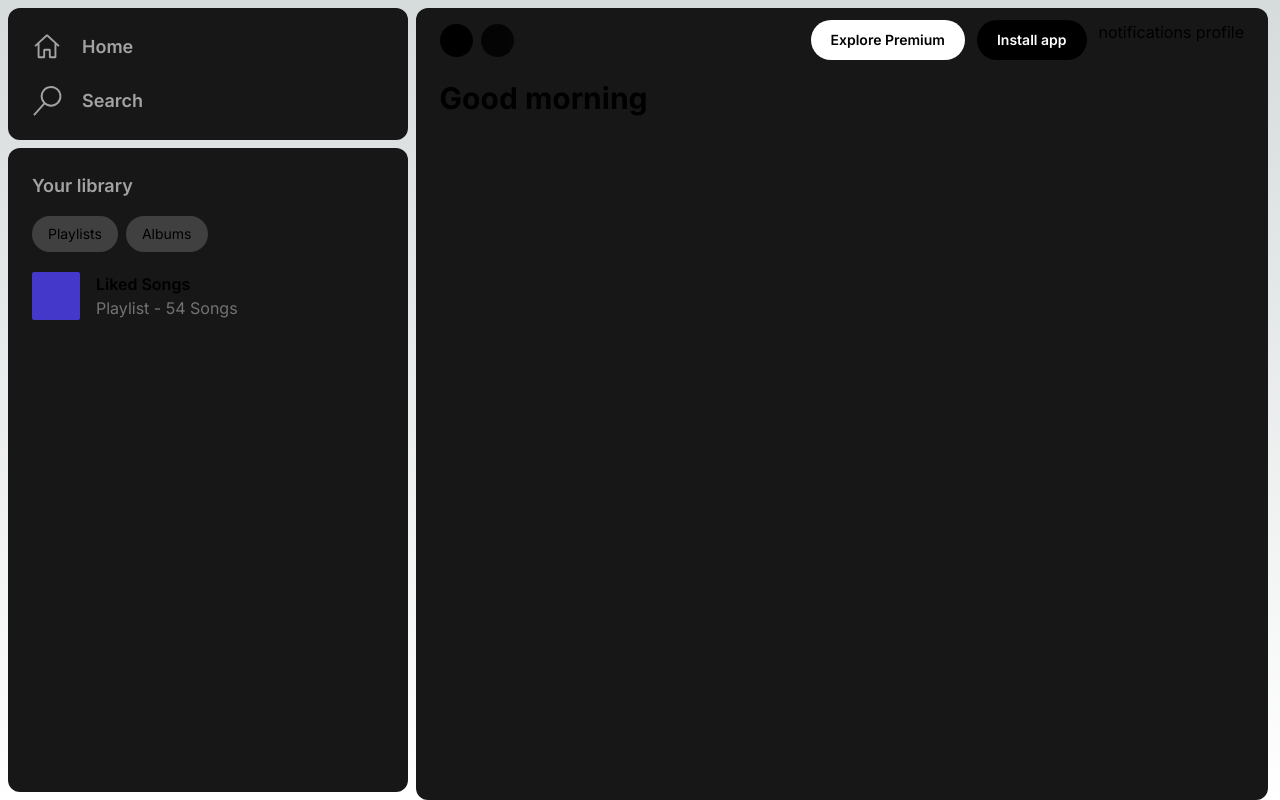
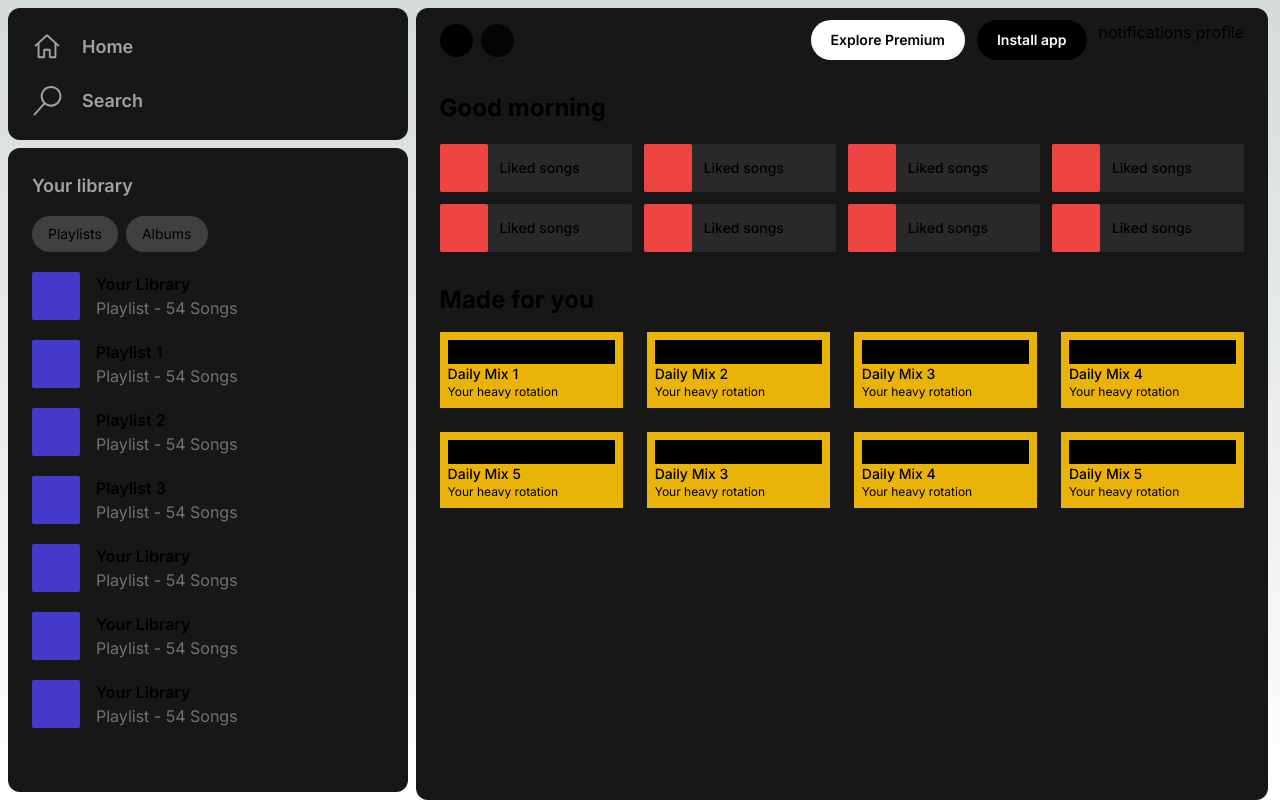
Before and after one commit to HeyEbb/Spotify, a Next.js app: page / in a window 1280 px wide. Built offline with nearby package versions, Linux system fonts and the light colour scheme.

Commit message:
Add new styles and components

```diff
--- /dev/null
+++ b/app/components/made-for-you/MadeForYou.tsx
@@ -0,0 +1,70 @@
+import SingleMadeForYou from "./SingleMadeForYou";
+
+export default function MadeForYou() {
+  const madeForYou = [
+    {
+      title: "Daily Mix 1",
+      description: "Your heavy rotation",
+      color: "rgba(97, 97, 97, 0.25)",
+      bgColor: "bg-red-500",
+    },
+    {
+      title: "Daily Mix 2",
+      description: "Your heavy rotation",
+      color: "rgba(97, 97, 97, 0.25)",
+      bgColor: "bg-green-500",
+    },
+    {
+      title: "Daily Mix 3",
+      description: "Your heavy rotation",
+      color: "rgba(97, 97, 97, 0.25)",
+      bgColor: "bg-blue-500",
+    },
+    {
+      title: "Daily Mix 4",
+      description: "Your heavy rotation",
+      color: "rgba(97, 97, 97, 0.25)",
+      bgColor: "bg-yellow-500",
+    },
+    {
+      title: "Daily Mix 5",
+      description: "Your heavy rotation",
+      color: "rgba(97, 97, 97, 0.25)",
+      bgColor: "bg-indigo-500",
+    },
+    {
+      title: "Daily Mix 3",
+      description: "Your heavy rotation",
+      color: "rgba(97, 97, 97, 0.25)",
+      bgColor: "bg-blue-500",
+    },
+    {
+      title: "Daily Mix 4",
+      description: "Your heavy rotation",
+      color: "rgba(97, 97, 97, 0.25)",
+      bgColor: "bg-yellow-500",
+    },
+    {
+      title: "Daily Mix 5",
+      description: "Your heavy rotation",
+      color: "rgba(97, 97, 97, 0.25)",
+      bgColor: "bg-indigo-500",
+    },
+  ];
+
+  return (
+    <>
+      <div className="grid grid-cols-1 gap-6 md:grid-cols-2 lg:grid-cols-4">
+        {madeForYou.map((card, index) => (
+          <SingleMadeForYou
+            key={index}
+            title={card.title}
+            description={card.description}
+            color={card.color}
+            bgColor={card.bgColor}
+          />
+        ))}
+      </div>
+    </>
+  );
+}
--- /dev/null
+++ b/app/components/made-for-you/SingleMadeForYou.tsx
@@ -0,0 +1,18 @@
+interface MadeForYouProps {
+    title: string;
+    description: string;
+    color: string;
+    bgColor: string;
+  }
+
+export default function MadeForYou(props: MadeForYouProps) {
+  return (
+    <div className="bg-yellow-500 p-2">
+        <div className="bg-black w-full">
+            Image here
+        </div>
+        <div className="text-sm font-medium">{props.title}</div>
+        <div className="text-xs">{props.description}</div>
+    </div>
+  )
+}
--- /dev/null
+++ b/app/components/mini-cards/MiniCard.tsx
@@ -0,0 +1,55 @@
+import SingleMiniCard from "./SingleMiniCard"
+
+export default function MiniCard() {
+
+    const miniCards = [
+        {
+            title: "Liked Songs",
+            color: "rgba(97, 97, 97, 0.25)",
+            bgColor: "bg-red-500",
+        },
+        {
+            title: "Albums",
+            color: "rgba(97, 97, 97, 0.25)",
+            bgColor: "bg-green-500",
+        },
+        {
+            title: "Playlists",
+            color: "rgba(97, 97, 97, 0.25)",
+            bgColor: "bg-blue-500",
+        },
+        {
+            title: "Playlists",
+            color: "rgba(97, 97, 97, 0.25)",
+            bgColor: "bg-blue-500",
+        },
+        {
+            title: "Playlists",
+            color: "rgba(97, 97, 97, 0.25)",
+            bgColor: "bg-blue-500",
+        },
+        {
+            title: "Playlists",
+            color: "rgba(97, 97, 97, 0.25)",
+            bgColor: "bg-blue-500",
+        },
+        {
+            title: "Playlists",
+            color: "rgba(97, 97, 97, 0.25)",
+            bgColor: "bg-blue-500",
+        },
+        {
+            title: "Playlists",
+            color: "rgba(97, 97, 97, 0.25)",
+            bgColor: "bg-blue-500",
+        },
+    ]
+
+  return (
+    <div className="mt-5 grid grid-cols-1 md:grid-cols-2 lg:grid-cols-4 gap-3">
+        {miniCards.map((card, index) => (
+            <SingleMiniCard key={index} title={card.title} color={card.color} bgColor={card.bgColor} />
+        ))}
+    </div>
+  )
+}
--- /dev/null
+++ b/app/components/mini-cards/SingleMiniCard.tsx
@@ -0,0 +1,21 @@
+interface SingleMiniCardProps {
+  title: string;
+  color: string;
+  bgColor: string;
+}
+
+export default function SingleMiniCard({
+  title,
+  color,
+  bgColor,
+}: SingleMiniCardProps) {
+  return (
+    <div
+      className="flex items-center rounded-sm"
+      style={{ backgroundColor: "rgba(97, 97, 97, 0.25)" }}
+    >
+      <div className="me-3 h-12 w-12 rounded-sm bg-red-500"></div>
+      <div className="text-sm font-medium">Liked songs</div>
+    </div>
+  );
+}
--- /dev/null
+++ b/app/components/your-library/SingleYourLibrary.tsx
@@ -0,0 +1,18 @@
+interface SingleYourLibraryProps {
+    title: string;
+    type: string;
+    color: string;
+    NoSongs: number;
+}
+
+export default function SingleYourLibrary(props: SingleYourLibraryProps) {
+  return (
+    <div className="mt-5 flex items-center">
+      <div className="mr-4 h-12 w-12 rounded-sm bg-indigo-700"></div>
+      <div className="flex flex-col">
+        <span className="font-semibold">{props.title}</span>
+        <span className="text-neutral-500">Playlist - 54 Songs</span>
+      </div>
+    </div>
+  );
+}
--- /dev/null
+++ b/app/components/your-library/YourLibrary.tsx
@@ -0,0 +1,56 @@
+import SingleYourLibrary from "./SingleYourLibrary"
+
+const library = [
+    {
+        title: 'Your Library',
+        type: 'Playlist',
+        color: 'bg-neutral-900',
+        NoSongs: 54
+    },
+    {
+        title: 'Playlist 1',
+        type: 'Playlist',
+        color: 'bg-neutral-900',
+        NoSongs: 54
+    },
+    {
+        title: 'Playlist 2',
+        type: 'Playlist',
+        color: 'bg-neutral-900',
+        NoSongs: 54
+    },
+    {
+        title: 'Playlist 3',
+        type: 'Playlist',
+        color: 'bg-neutral-900',
+        NoSongs: 54
+    },
+    {
+        title: 'Your Library',
+        type: 'Playlist',
+        color: 'bg-neutral-900',
+        NoSongs: 54
+    },
+    {
+        title: 'Your Library',
+        type: 'Playlist',
+        color: 'bg-neutral-900',
+        NoSongs: 54
+    },
+    {
+        title: 'Your Library',
+        type: 'Playlist',
+        color: 'bg-neutral-900',
+        NoSongs: 54
+    },
+]
+
+export default function YourLibrary() {
+  return (
+    <>
+        {library.map((item, index) => (
+            <SingleYourLibrary key={index} title={item.title} type={item.type} color={item.color} NoSongs={item.NoSongs} />
+        ))}
+    </>
+  )
+}
--- a/app/globals.css
+++ b/app/globals.css
@@ -39,3 +39,7 @@
 h2 {
   @apply text-3xl font-bold text-balance;
 }
+
+h3 {
+  @apply text-2xl font-bold text-balance;
+}
--- a/app/page.tsx
+++ b/app/page.tsx
@@ -1,10 +1,13 @@
-import Image from "next/image";
 import {
   VscHome,
   VscChevronLeft,
   VscChevronRight,
   VscSearch,
 } from "react-icons/vsc";
+
+import MiniCard from "./components/mini-cards/MiniCard";
+import MadeForYou from "./components/made-for-you/MadeForYou";
+import YourLibrary from "./components/your-library/YourLibrary";
 
 export default function Home() {
   return (
@@ -34,14 +37,7 @@
                 Albums
               </button>
             </div>
-            {/* search */}
-            <div className="flex items-center mt-5">
-              <div className="bg-indigo-700 w-12 h-12 rounded-sm mr-4"></div>
-              <div className="flex flex-col">
-                <span className="font-semibold">Liked Songs</span>
-                <span className="text-neutral-500">Playlist - 54 Songs</span>
-              </div>
-            </div>
+            <YourLibrary />
           </div>
         </section>
       </div>
@@ -75,7 +71,10 @@
               <span>notifications profile</span>
             </div>
           </div>
-          <h2 className="mt-5">Good morning</h2>
+          <h3 className="mt-8 mb-4">Good morning</h3>
+          <MiniCard />
+          <h3 className="mt-8 mb-4">Made for you</h3>
+          <MadeForYou />
         </section>
       </div>
     </main>
```
